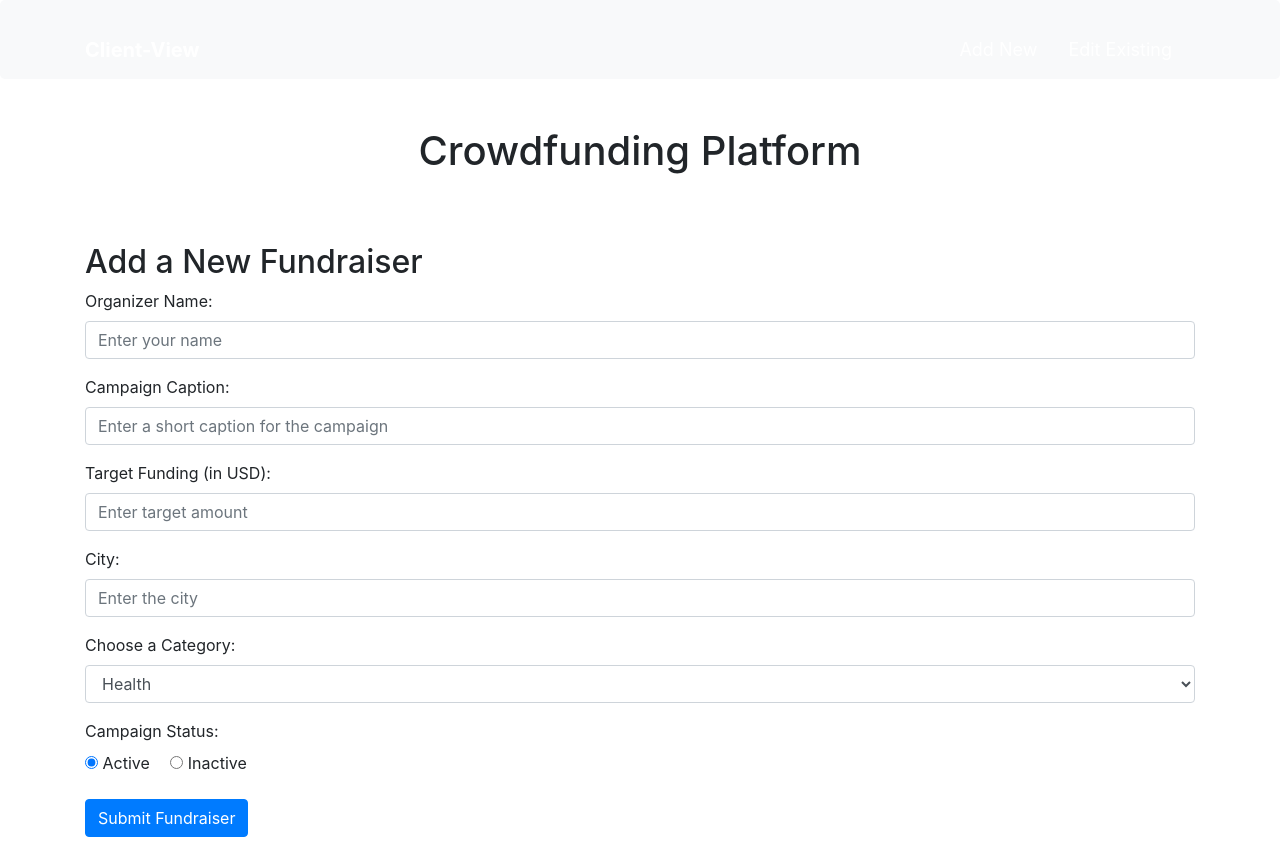
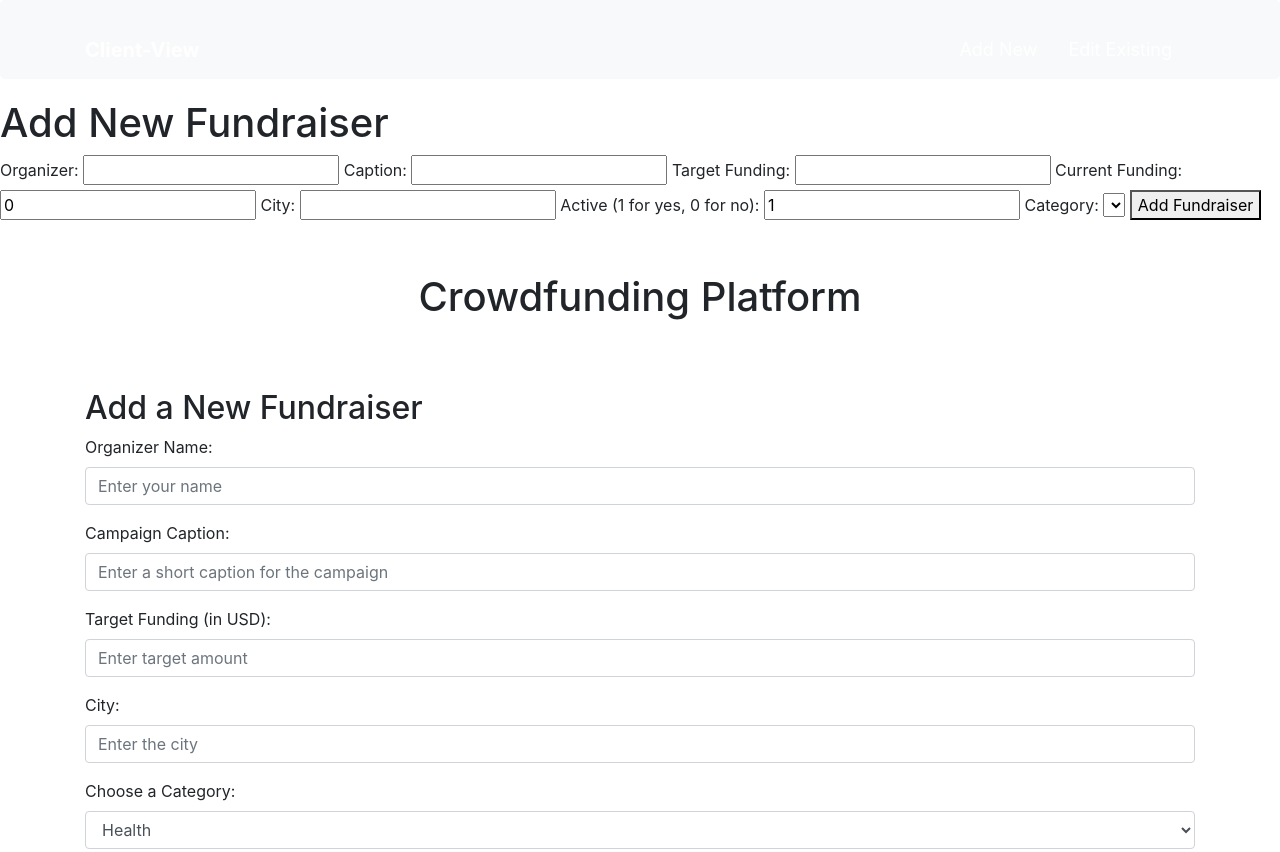
Before and after one commit to xaviertissera/assign3group, a website: page public/Admin/add.html in a window 1280 px wide. Shown: the top 852 px of the page. Drawn offline with nearby package versions, Linux system fonts and the light colour scheme; files that its build step writes are made by us from their sources; no server answers.

Commit message:
finalise add

```diff
--- a/public/Admin/add.html
+++ b/public/Admin/add.html
@@ -32,6 +32,37 @@
             </div>
         </div>
     </nav>
+
+    <h1>Add New Fundraiser</h1>
+
+    <form id="addFundraiserForm">
+        <label for="organizer">Organizer:</label>
+        <input type="text" id="organizer" name="organizer" required>
+
+        <label for="caption">Caption:</label>
+        <input type="text" id="caption" name="caption" required>
+
+        <label for="target_funding">Target Funding:</label>
+        <input type="number" id="target_funding" name="target_funding" required>
+
+        <label for="current_funding">Current Funding:</label>
+        <input type="number" id="current_funding" name="current_funding" value="0" required>
+
+        <label for="city">City:</label>
+        <input type="text" id="city" name="city" required>
+
+        <label for="active">Active (1 for yes, 0 for no):</label>
+        <input type="number" id="active" name="active" value="1" required>
+
+        <label for="category">Category:</label>
+        <select id="category" name="category_id" required>
+            <!-- Categories will be dynamically loaded here -->
+        </select>
+
+        <button type="submit">Add Fundraiser</button>
+    </form>
+
+    <script src="admin-add.js"></script>
 
     <h1 class="text-center mt-5">Crowdfunding Platform</h1>
 
```
Also changed, not shown: controllerAPI/api-controller.js (+21 -0 lines).
